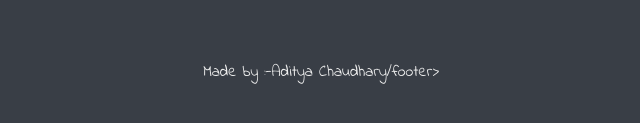
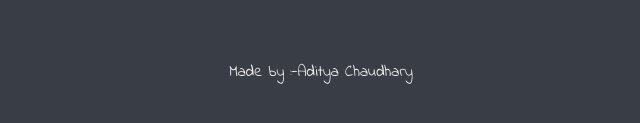
Before and after one commit to JanwinAditya/DiceGame, a plain HTML site: page index.html in a window 1280 px wide. Shown: the part 543-666 px from the top of the page, 319-959 px from the left. Drawn offline with Linux system fonts and the light colour scheme.

Commit message:
Update index.html

```diff
--- a/index.html
+++ b/index.html
@@ -24,7 +24,7 @@
       </div>
     </div>
 
-    <footer>Made by :-Aditya Chaudhary/footer>
+    <footer>Made by :-Aditya Chaudhary </footer>
     <script src="index.js" charset="utf-8"></script>
   </body>
 </html>
```
